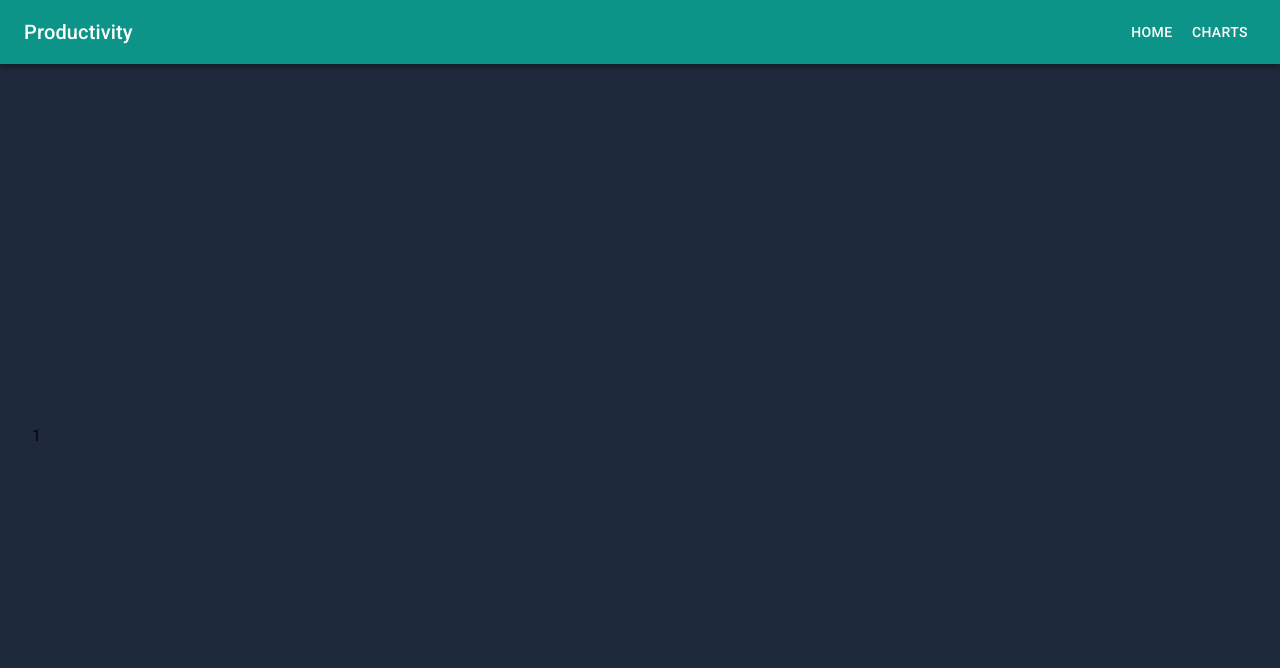
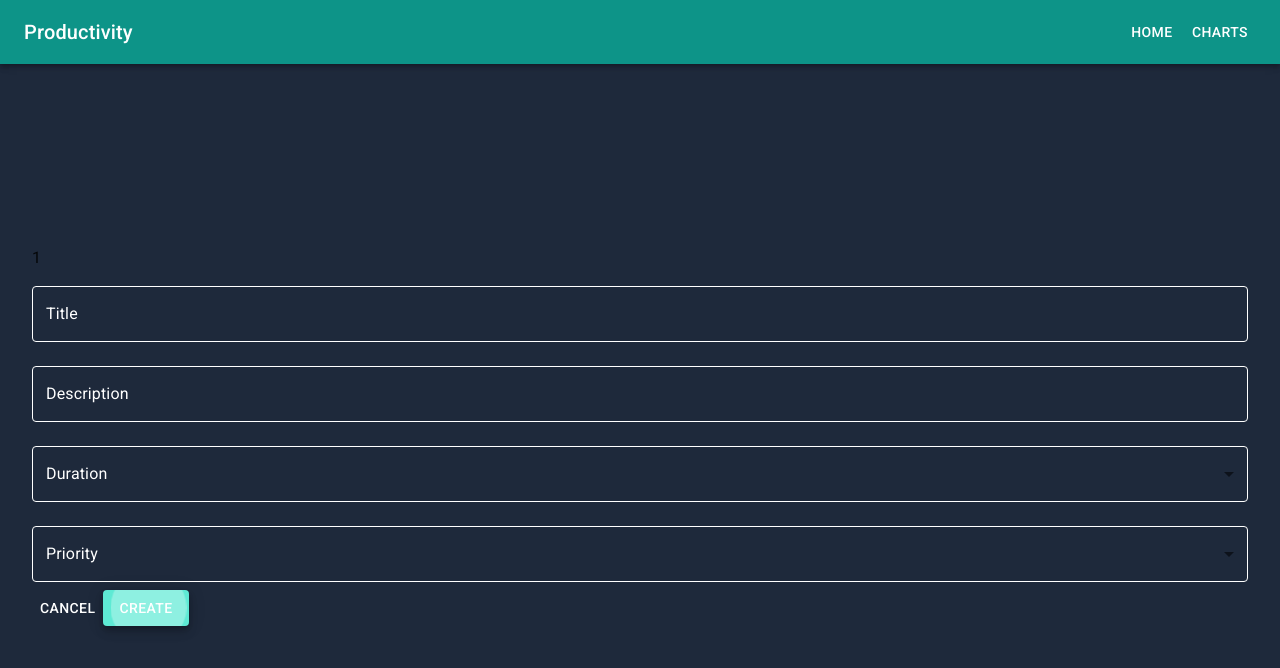
Before and after one commit to jessicauk/productivity, a Next.js app: page /tasks/1 in a window 1280 px wide. Shown: the top 668 px of the page. Built offline with nearby package versions, Linux system fonts and the light colour scheme.

Commit message:
add form events in task detail

```diff
--- a/src/app/tasks/[taskId]/page.tsx
+++ b/src/app/tasks/[taskId]/page.tsx
@@ -1,8 +1,36 @@
+"use client";
+
+import { useDispatch } from "react-redux";
+import { toggle } from "@/features/settings/settingsSlice";
+import Form from "@/components/form";
+
 interface TaskPageProps {
   params: {
     taskId: string;
   };
 }
+
+type FormState = {
+  title: string;
+  description: string;
+  duration: string;
+  priority: string;
+  selectedTime: Date | null;
+};
 export default function TaskPage({ params }: TaskPageProps) {
-  return <div>{params.taskId}</div>;
+  const dispatch = useDispatch();
+
+  const handleDrawerToggle = () => {
+    dispatch(toggle());
+  };
+
+  return (
+    <div>
+      {params.taskId}
+      <Form
+        handleSubmit={(data: FormState) => console.log(data)}
+        handleClose={handleDrawerToggle}
+      />
+    </div>
+  );
 }
--- a/src/components/form/index.tsx
+++ b/src/components/form/index.tsx
@@ -4,7 +4,8 @@ import MenuItem from "@mui/material/MenuItem";
 import Select from "@mui/material/Select";
 import InputLabel from "@mui/material/InputLabel";
 import FormControl from "@mui/material/FormControl";
-import { useForm } from "react-hook-form";
+import { useForm, SubmitHandler } from "react-hook-form";
+import { Box, Button } from "@mui/material";
 
 // TO DO
 // import TimePicker from "@mui/lab/TimePicker";
@@ -14,15 +15,20 @@ import { useForm } from "react-hook-form";
 type FormState = {
   title: string;
   description: string;
-  option: string;
+  duration: string;
   priority: string;
   selectedTime: Date | null;
 };
-export default function Form() {
+
+interface FormProps {
+  handleSubmit: (data: FormState) => void;
+  handleClose: () => void;
+}
+export default function Form(props: FormProps) {
   const [formState, setFormState] = useState<FormState>({
     title: "",
     description: "",
-    option: "",
+    duration: "",
     priority: "",
     selectedTime: null,
   });
@@ -32,11 +38,12 @@ export default function Form() {
     handleSubmit,
     watch,
     formState: { errors },
-  } = useForm();
+  } = useForm<FormState>();
 
-  const onSubmit = (data: any) => console.log(data);
-
-  console.log(watch("example")); // watch input value by passing the name of it
+  const onSubmit: SubmitHandler<FormState> = (data) => {
+    props.handleSubmit(data);
+    props.handleClose();
+  };
 
   const handleInputChange = <K extends keyof FormState>(
     fieldName: K,
@@ -51,6 +58,7 @@ export default function Form() {
   return (
     <form noValidate autoComplete="off" onSubmit={handleSubmit(onSubmit)}>
       <TextField
+        {...register("title", { required: true })}
         InputLabelProps={{ className: "dark:text-white custom-outline" }}
         InputProps={{
           className: "dark:text-white border-white custom-outline",
@@ -64,6 +72,7 @@ export default function Form() {
         autoFocus
       />
       <TextField
+        {...register("description")}
         InputLabelProps={{ className: "dark:text-white custom-outline" }}
         InputProps={{
           className: "dark:text-white border-white custom-outline",
@@ -78,18 +87,21 @@ export default function Form() {
       />
       <FormControl fullWidth margin="normal">
         <InputLabel className="dark:text-white custom-outline">
-          Option
+          Duration
         </InputLabel>
         <Select
+          id="duration"
+          {...register("duration", { required: true })}
           inputProps={{ className: "dark:text-white bg-transparent" }}
-          value={formState.option}
-          onChange={(e) => handleInputChange("option", e.target.value)}
-          label="Option"
+          value={formState.duration}
+          onChange={(e) => handleInputChange("duration", e.target.value)}
+          label="Duration"
           className="dark:text-white custom-outline bg-transparent"
         >
-          <MenuItem value="option1">Option 1</MenuItem>
-          <MenuItem value="option2">Option 2</MenuItem>
-          <MenuItem value="option3">Option 3</MenuItem>
+          <MenuItem value="30">30 mins</MenuItem>
+          <MenuItem value="45">45 mins</MenuItem>
+          <MenuItem value="60">1 hr</MenuItem>
+          <MenuItem value="custom">Custom</MenuItem>
         </Select>
       </FormControl>
 
@@ -97,18 +109,36 @@ export default function Form() {
         <InputLabel className="dark:text-white">Priority</InputLabel>
         <Select
           id="priority"
+          {...register("priority", { required: true })}
           inputProps={{ className: "dark:text-white custom-menu-list" }}
           value={formState.priority}
           onChange={(e) => handleInputChange("priority", e.target.value)}
           label="Priority"
           className="dark:text-white custom-outline custom-menu-list"
         >
-          <MenuItem value="high">High</MenuItem>
-          <MenuItem value="medium">Medium</MenuItem>
-          <MenuItem value="low">Low</MenuItem>
+          <MenuItem value="1">High</MenuItem>
+          <MenuItem value="2">Medium</MenuItem>
+          <MenuItem value="3">Low</MenuItem>
         </Select>
       </FormControl>
-      <input type="submit" />
+      <Box>
+        <Button
+          autoFocus
+          onClick={props.handleClose}
+          variant="text"
+          className="text-white hover:text-teal-600"
+        >
+          Cancel
+        </Button>
+        <Button
+          type="submit"
+          autoFocus
+          variant="contained"
+          className="bg-teal-300 text-white hover:bg-teal-600"
+        >
+          Create
+        </Button>
+      </Box>
     </form>
   );
 }
--- a/src/components/task-dialog/index.tsx
+++ b/src/components/task-dialog/index.tsx
@@ -1,20 +1,30 @@
 import * as React from "react";
-import Button from "@mui/material/Button";
 import Dialog from "@mui/material/Dialog";
-import DialogActions from "@mui/material/DialogActions";
 import DialogContent from "@mui/material/DialogContent";
 import DialogTitle from "@mui/material/DialogTitle";
 import useMediaQuery from "@mui/material/useMediaQuery";
 import { useTheme } from "@mui/material/styles";
 import Form from "@/components/form";
 
+type FormState = {
+  title: string;
+  description: string;
+  duration: string;
+  priority: string;
+  selectedTime: Date | null;
+};
+
 interface TaskDialogProps {
   open: boolean;
   handleClose: () => void;
 }
+
 export default function TaskDialog({ open, handleClose }: TaskDialogProps) {
   const theme = useTheme();
   const fullScreen = useMediaQuery(theme.breakpoints.down("md"));
+  const handleSubmit = (data: FormState) => {
+    console.log(data);
+  };
 
   return (
     <Dialog
@@ -26,26 +36,11 @@ export default function TaskDialog({ open, handleClose }: TaskDialogProps) {
     >
       <DialogTitle id="task-dialog">Add New Task</DialogTitle>
       <DialogContent>
-        <Form />
+        <Form
+          handleSubmit={(data: FormState) => handleSubmit(data)}
+          handleClose={handleClose}
+        />
       </DialogContent>
-      <DialogActions>
-        <Button
-          autoFocus
-          onClick={handleClose}
-          variant="text"
-          className="text-white hover:text-teal-600"
-        >
-          Cancel
-        </Button>
-        <Button
-          onClick={handleClose}
-          autoFocus
-          variant="contained"
-          className="bg-teal-300 text-white hover:bg-teal-600"
-        >
-          Create
-        </Button>
-      </DialogActions>
     </Dialog>
   );
 }
```
